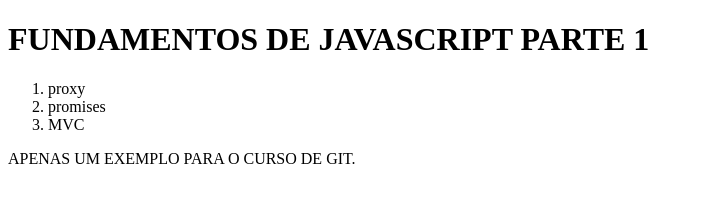
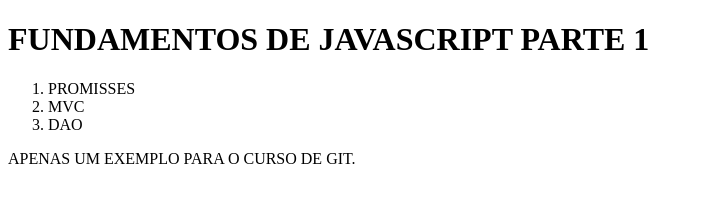
Before and after one commit to DavsRoch/testegit, a plain HTML site: page daviny/index.html in a window 1280 px wide. Shown: the whole page, without its empty margins (0-703 px from the left). Drawn offline with Linux system fonts and the light colour scheme.

Commit message:
resolvendo conflitos

```diff
--- a/daviny/index.html
+++ b/daviny/index.html
@@ -10,9 +10,9 @@
 <body>
   <h1>FUNDAMENTOS DE JAVASCRIPT PARTE 1</h1>
   <ol>
-    <li>proxy</li>
-    <li>promises</li>
+    <li>PROMISSES</li>
     <li>MVC</li>
+    <li>DAO</li>
   </ol>
   <p>APENAS UM EXEMPLO PARA O CURSO DE GIT.</p>
 </body>
```
